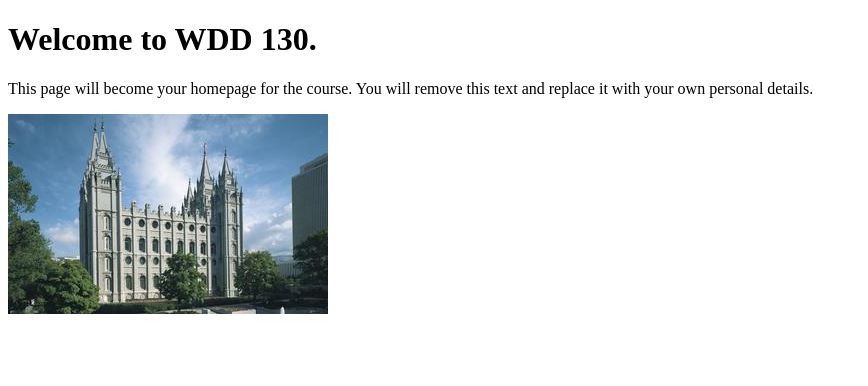
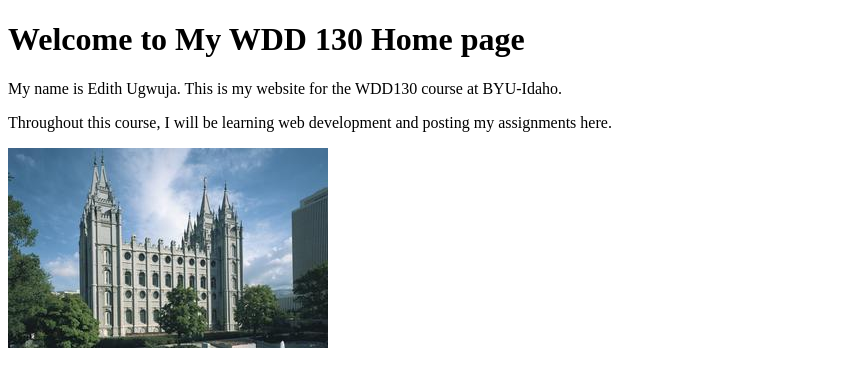
Before and after one commit to edithugwuja/wdd130, a plain HTML site: page index.html in a window 1280 px wide. Shown: the whole page, without its empty margins (0-868 px from the left). Drawn offline with Linux system fonts and the light colour scheme.

Commit message:
Update index.html

```diff
--- a/index.html
+++ b/index.html
@@ -3,12 +3,12 @@
 <head>
     <meta charset="UTF-8">
     <meta name="viewport" content="width=device-width, initial-scale=1.0">
-    <title>WDD 130 | Personal Homepage</title>
+    <title>Edith's WDD 130 Home Page</title>
 </head>
 <body>
-    <h1>Welcome to WDD 130.</h1>
-    <p>This page will become your homepage for the course. You will remove this text and replace it with your own personal details.</p>
-
+    <h1>Welcome to My WDD 130 Home page</h1>
+    <p>My name is Edith Ugwuja. This is my website for the WDD130 course at BYU-Idaho.</p>
+    </p>Throughout this course, I will be learning web development and posting my assignments here.</p>
     <img src="images/salt-lake-temple.jpg" alt="The Salt Lake Temple.">
 </body>
 </html>
```
